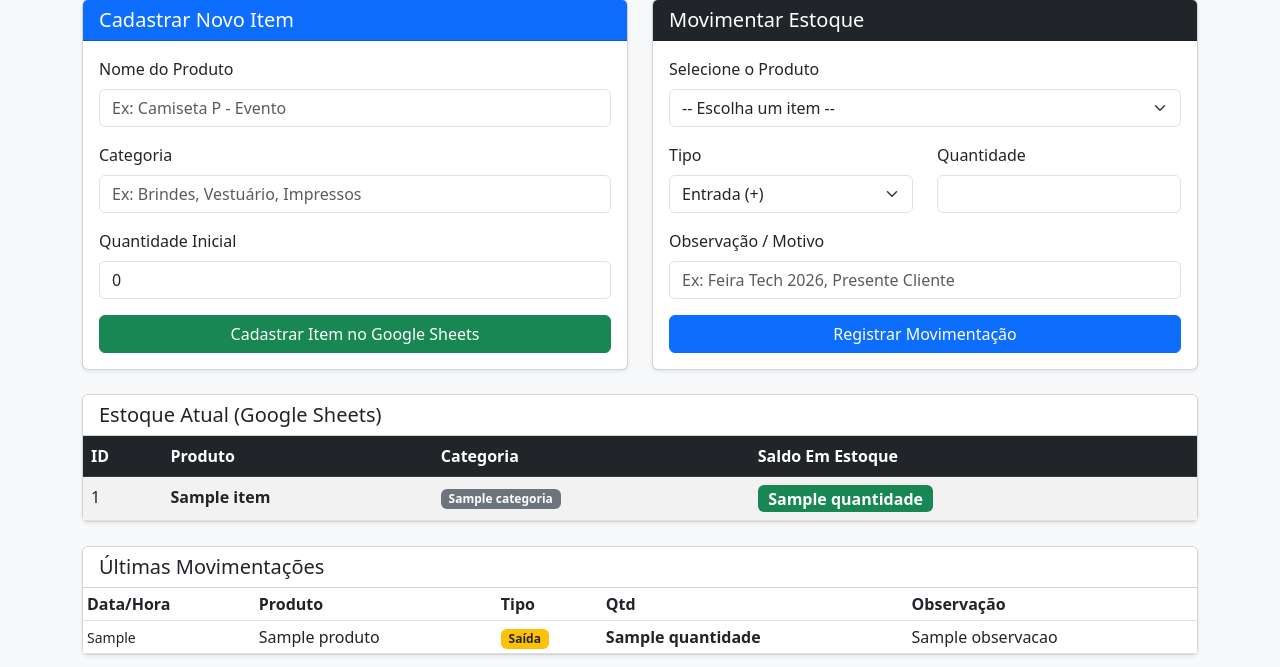
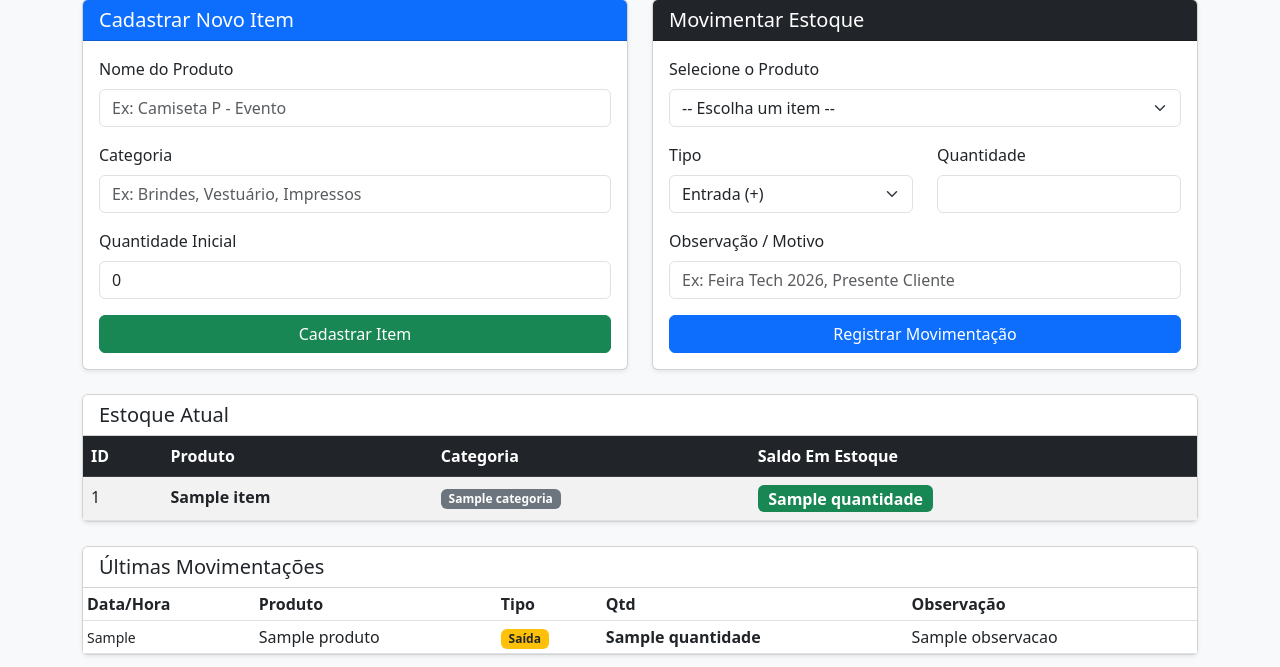
Before and after one commit to raianlima-art/controle-estoque-mkt, a Flask app: template templates/index.html in a window 1280 px wide. Shown: the part 97-764 px from the top of the page. Run offline with Flask 3, Linux system fonts and the light colour scheme; the template is opened without the code that fills it: most values are stand-ins (such as "Sample title", 1, 10 or a date in 2020).

Commit message:
Remove mencoes visuais ao Google Sheets

```diff
--- a/app.py
+++ b/app.py
@@ -8,15 +8,12 @@ from datetime import datetime
 app = Flask(__name__)
 app.secret_key = 'chave_secreta_mkt'
 
-# Configuração de Autenticação com o Google Sheets
 SCOPE = ["https://spreadsheets.google.com/feeds", "https://www.googleapis.com/auth/drive"]
 
 def get_sheets():
-    """Autentica e conecta com a Planilha Google usando o arquivo credentials.json."""
+    """Autentica e conecta com o banco de dados da planilha."""
     creds = ServiceAccountCredentials.from_json_keyfile_name("credentials.json", SCOPE)
     client = gspread.authorize(creds)
-
-    # Abre a planilha pelo nome exato
     sheet = client.open("Controle de Estoque MKT - Produtos")
     return sheet.worksheet("Produtos"), sheet.worksheet("Movimentacoes")
 
@@ -24,16 +21,11 @@ def get_sheets():
 def index():
     try:
         sheet_produtos, sheet_mov = get_sheets()
-
-        # Obtém todos os registros como listas de dicionários
         produtos = sheet_produtos.get_all_records()
         movimentacoes = sheet_mov.get_all_records()
-
-        # Pega as últimas 10 movimentações em ordem reversa
         movimentacoes_recentes = movimentacoes[-10:][::-1]
-
     except Exception as e:
-        flash(f'Erro ao conectar com o Google Sheets: {e}', 'danger')
+        flash(f'Erro ao carregar os dados do sistema: {e}', 'danger')
         produtos = []
         movimentacoes_recentes = []
 
@@ -49,16 +41,14 @@ def cadastrar():
         sheet_produtos, _ = get_sheets()
         produtos = sheet_produtos.get_all_records()
 
-        # Verifica se já existe um produto com o mesmo nome
         for p in produtos:
             if str(p.get('Nome')).strip().lower() == nome.strip().lower():
-                flash('Erro: Um produto com esse nome já existe na planilha!', 'danger')
+                flash('Erro: Um produto com esse nome já existe no sistema!', 'danger')
                 return redirect(url_for('index'))
 
         novo_id = len(produtos) + 1
-        # Adiciona nova linha na aba Produtos [ID, Nome, Categoria, Quantidade]
         sheet_produtos.append_row([novo_id, nome, categoria, qtd_inicial])
-        flash('Produto cadastrado com sucesso no Google Sheets!', 'success')
+        flash('Produto cadastrado com sucesso!', 'success')
     except Exception as e:
         flash(f'Erro ao cadastrar produto: {e}', 'danger')
 
@@ -66,40 +56,33 @@ def cadastrar():
 
 @app.route('/movimentar', methods=['POST'])
 def movimentar():
-    nome_produto = request.form['produto_id']  # Recebe o nome/identificador do produto
+    nome_produto = request.form['produto_id']
     tipo = request.form['tipo']
     qtd = int(request.form['quantidade'])
     obs = request.form['observacao']
 
     try:
         sheet_produtos, sheet_mov = get_sheets()
-
-        # Procura a linha do produto na aba 'Produtos'
         cell = sheet_produtos.find(nome_produto)
         if not cell:
-            flash('Produto não encontrado na planilha!', 'danger')
+            flash('Produto não encontrado no sistema!', 'danger')
             return redirect(url_for('index'))
 
         linha = cell.row
-        qtd_atual = int(sheet_produtos.cell(linha, 4).value)  # Coluna 4 é Quantidade
+        qtd_atual = int(sheet_produtos.cell(linha, 4).value)
 
-        # Validação de Estoque Negativo
         if tipo == 'Saida' and qtd > qtd_atual:
-            flash(f'Erro: Estoque insuficiente! Saldo atual na planilha: {qtd_atual}', 'warning')
+            flash(f'Erro: Estoque insuficiente! Saldo atual: {qtd_atual}', 'warning')
             return redirect(url_for('index'))
 
         nova_qtd = (qtd_atual + qtd) if tipo == 'Entrada' else (qtd_atual - qtd)
-
-        # Atualiza a Quantidade na aba 'Produtos'
         sheet_produtos.update_cell(linha, 4, nova_qtd)
 
-        # Registra no histórico da aba 'Movimentacoes' usando o fuso horário de Brasília
         fuso_br = pytz.timezone('America/Sao_Paulo')
         data_hora = datetime.now(fuso_br).strftime('%Y-%m-%d %H:%M:%S')
-
         sheet_mov.append_row([data_hora, nome_produto, tipo, qtd, obs])
 
-        flash(f'Movimentação de {tipo} salva com sucesso no Google Sheets!', 'success')
+        flash(f'Movimentação de {tipo} realizada com sucesso!', 'success')
     except Exception as e:
         flash(f'Erro ao registrar movimentação: {e}', 'danger')
 
--- a/templates/index.html
+++ b/templates/index.html
@@ -45,7 +45,7 @@
                             <label class="form-label">Quantidade Inicial</label>
                             <input type="number" name="quantidade" class="form-control" value="0" min="0">
                         </div>
-                        <button type="submit" class="btn btn-success w-100">Cadastrar Item no Google Sheets</button>
+                        <button type="submit" class="btn btn-success w-100">Cadastrar Item</button>
                     </form>
                 </div>
             </div>
@@ -95,7 +95,7 @@
     <!-- Tabela de Produtos -->
     <div class="card shadow-sm my-4">
         <div class="card-header bg-white">
-            <h5 class="card-title mb-0">Estoque Atual (Google Sheets)</h5>
+            <h5 class="card-title mb-0">Estoque Atual</h5>
         </div>
         <div class="card-body p-0">
             <table class="table table-striped table-hover mb-0">
@@ -123,7 +123,7 @@
                     </tr>
                     {% else %}
                     <tr>
-                        <td colspan="4" class="text-center py-3 text-muted">Nenhum produto cadastrado na planilha.</td>
+                        <td colspan="4" class="text-center py-3 text-muted">Nenhum produto cadastrado.</td>
                     </tr>
                     {% endfor %}
                 </tbody>
```
